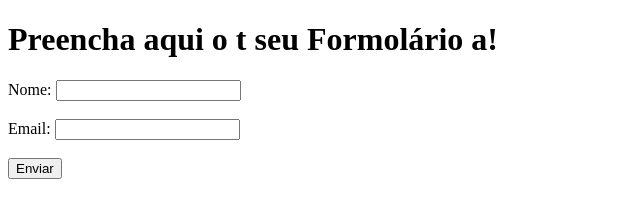
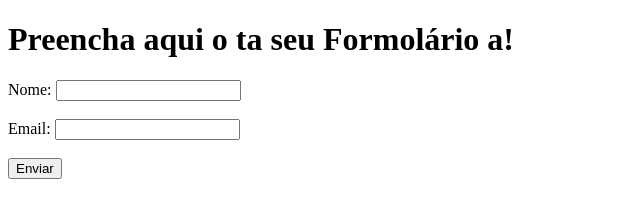
Before and after one commit to panzo11/DesafioDevOps_2024, a plain HTML site: page frontend/index.html in a window 1280 px wide. Shown: the whole page, without its empty margins (0-640 px from the left). Drawn offline with Linux system fonts and the light colour scheme.

Commit message:
deploy 5

```diff
--- a/frontend/index.html
+++ b/frontend/index.html
@@ -6,7 +6,7 @@
   <title>Formulário</title>
 </head>
 <body>
-  <h1>Preencha aqui o t seu Formolário a!</h1>
+  <h1>Preencha aqui o ta seu Formolário a!</h1>
   <form id="form">
     <label for="name">Nome:</label>
     <input type="text" id="name" name="name" required><br><br>
```
